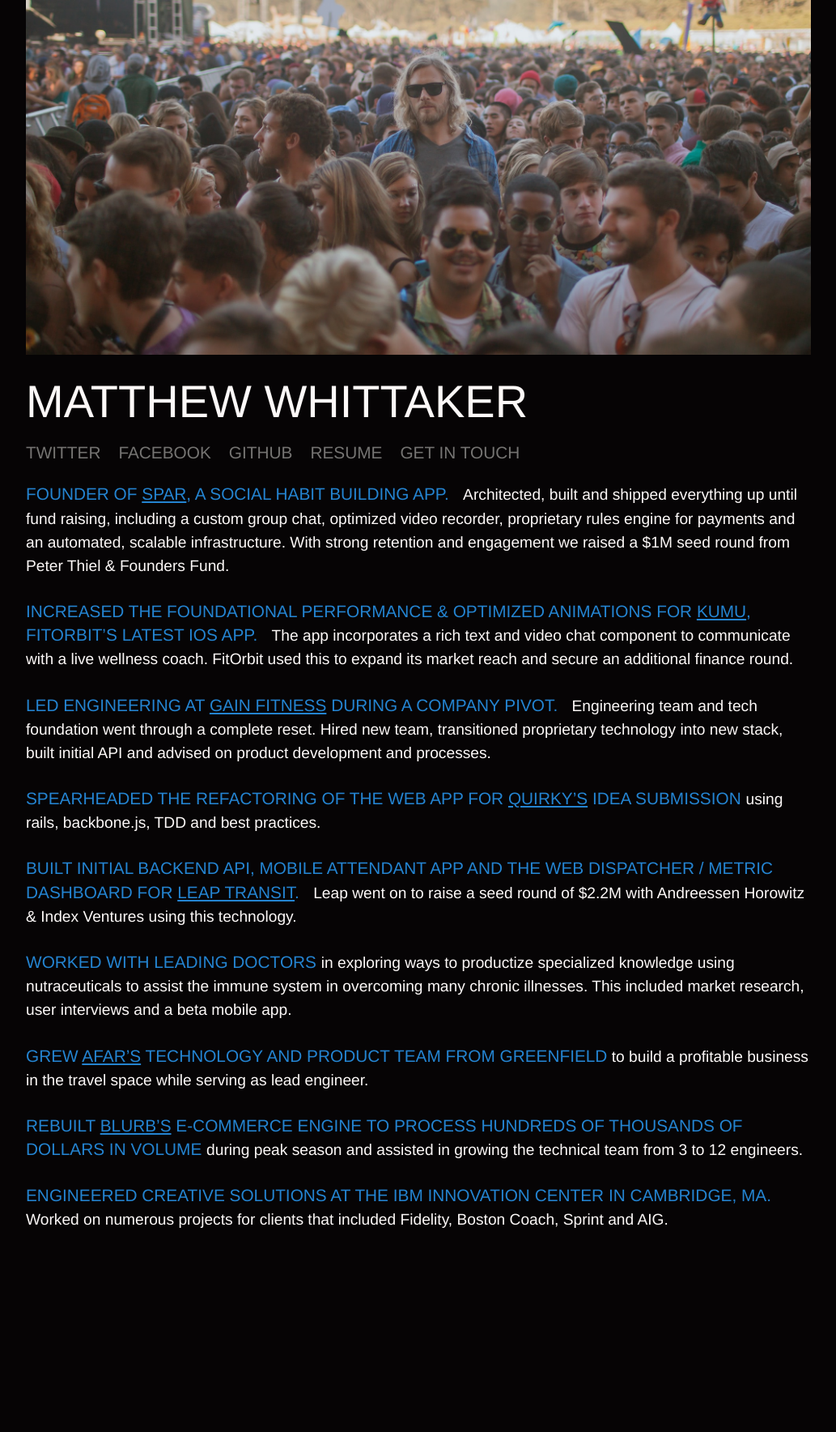
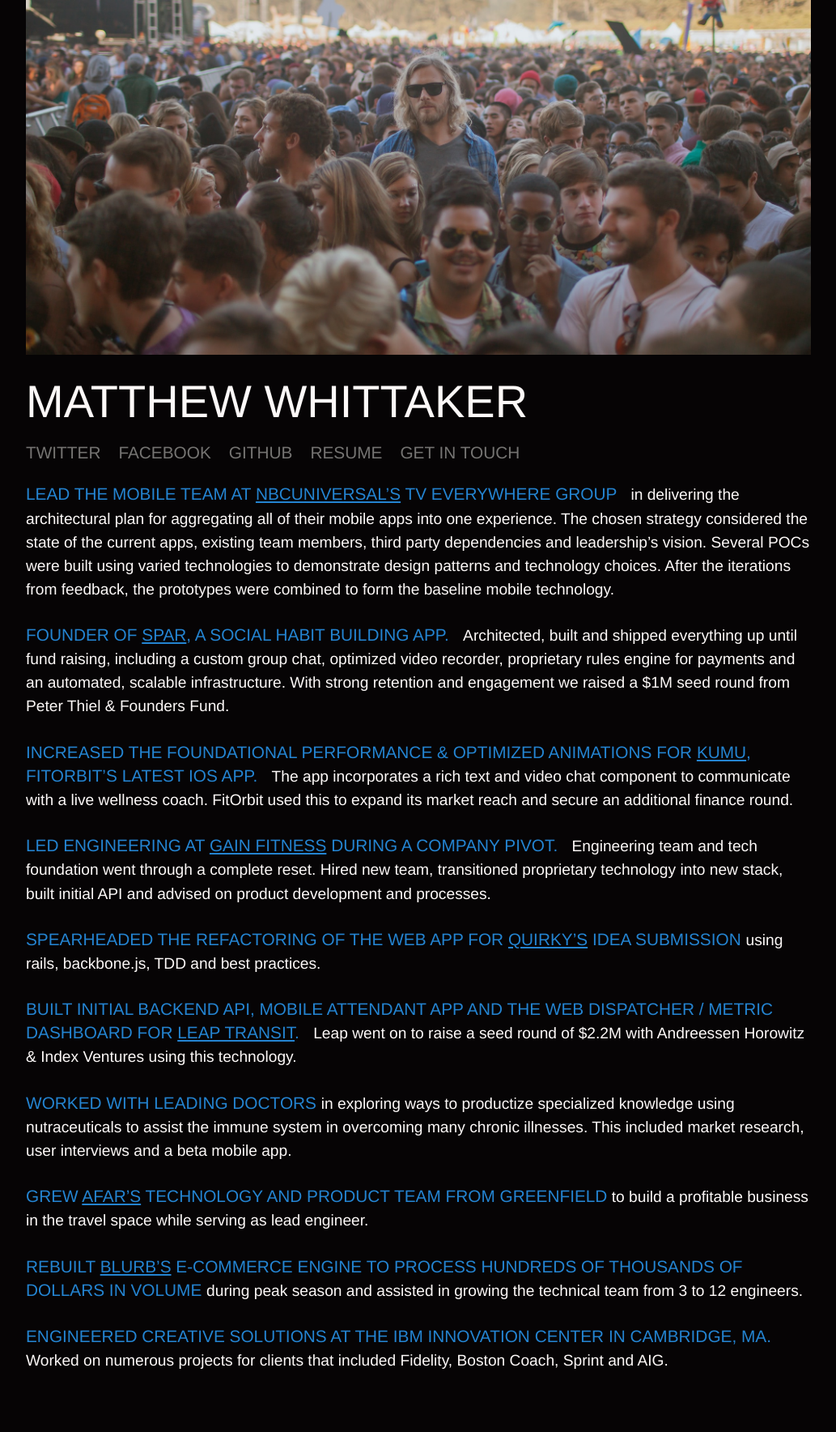
Before and after one commit to mwhitt/mwhittaker.com, a Jekyll site: the page built from index.html, in a window 1280 px wide. Shown: the whole page at 81% size, without its empty margins (123-1156 px from the left). Built offline with Jekyll 4.4.1, drawn with Linux system fonts in a browser that asks for light colours; before the commit the page ends 1595 px from its top, so only the background shows below that.

Commit message:
Add NBCU experience

```diff
--- a/index.html
+++ b/index.html
@@ -23,6 +23,16 @@
       <li><a href="matt_whittaker_resume.pdf" download>Resume</a></li>
       <li><a href="#" onclick="document.location.href = 'mailto:'+'matt@'+'mwhittaker'+'.com'; return false;">Get in touch</a></li>
     </ul>
+  </div>
+</div>
+
+<div class="row">
+  <div class="large-12 columns experience">
+    <h3>Lead the mobile team at <a href="http://www.nbcuniversal.com" target="_blank">NBCUniversal&rsquo;s</a> TV Everywhere group &nbsp;
+      <small>
+        in delivering the architectural plan for aggregating all of their mobile apps into one experience. The chosen strategy considered the state of the current apps, existing team members, third party dependencies and leadership&rsquo;s vision. Several POCs were built using varied technologies to demonstrate design patterns and technology choices. After the iterations from feedback, the prototypes were combined to form the baseline mobile technology.
+      </small>
+    </h3>
   </div>
 </div>
 
```
